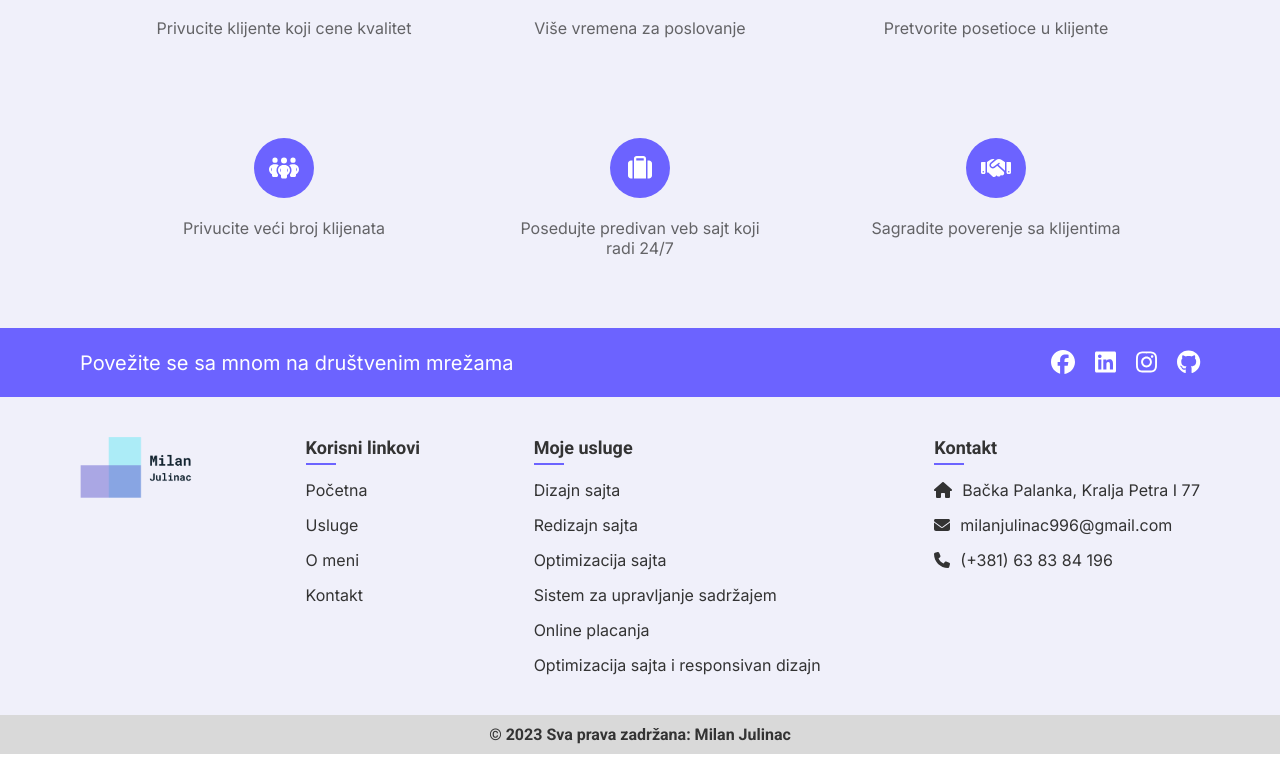
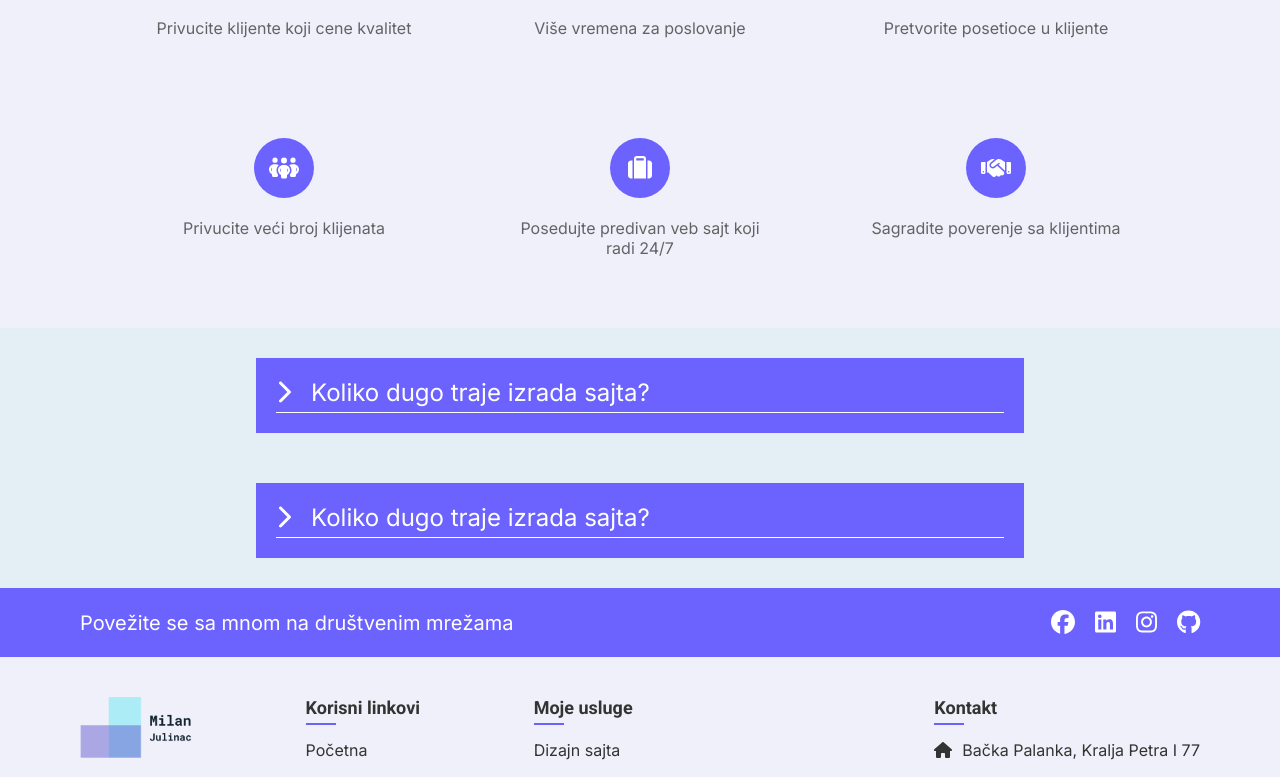
Before and after one commit to MilanJulinac42/professional-portfolio, a Next.js app: page / in a window 1280 px wide. Shown: the part 4681-5458 px from the top of the page. Before the commit the page ends 5435 px from the top, so only its background shows below. Built offline with nearby package versions, Linux system fonts and the light colour scheme.

Commit message:
fag unit done

```diff
--- a/package.json
+++ b/package.json
@@ -17,6 +17,7 @@
     "framer-motion": "^10.16.16",
     "next": "14.0.4",
     "react": "^18",
+    "react-collapsible": "^2.10.0",
     "react-dom": "^18",
     "react-intersection-observer": "^9.5.3",
     "sass": "^1.69.5"
--- /dev/null
+++ b/src/app/components/FaqUnit/FaqUnit.module.scss
@@ -0,0 +1,30 @@
+.arrowContainer {
+    display: flex;
+    align-items: center;
+    gap: 20px;
+    font-size: 24px;
+    cursor: pointer;
+    padding-bottom: 5px;
+    border-bottom: 1px solid #fff;
+
+    .arrow {
+        transition: transform 0.3s ease-in-out;
+        transform: rotate(0deg);
+    }
+
+    .rotated {
+        transform: rotate(90deg);
+    }
+}
+
+.answer {
+    margin-top: 20px;
+    padding-left: 20px;
+    font-size: 18px;
+}
+
+.container {
+    background-color: #6c63ff;
+    padding: 20px;
+    color: white;
+}
--- /dev/null
+++ b/src/app/components/FaqUnit/FaqUnit.tsx
@@ -0,0 +1,41 @@
+"use client";
+import { useState } from "react";
+import styles from "./FaqUnit.module.scss";
+import Collapsible from "react-collapsible";
+import { FontAwesomeIcon } from "@fortawesome/react-fontawesome";
+import { faChevronRight } from "@fortawesome/free-solid-svg-icons";
+
+type FaqUnitProps = {
+    question: string;
+    answer: string;
+};
+
+const FaqUnit: React.FC<FaqUnitProps> = ({ question, answer }) => {
+    const [isExpanded, setIsExpanded] = useState(false);
+
+    return (
+        <div className={styles.container}>
+            <Collapsible
+                trigger={
+                    <div
+                        className={styles.arrowContainer}
+                        onClick={() => setIsExpanded(!isExpanded)}
+                    >
+                        <span
+                            className={`${styles.arrow} ${
+                                isExpanded ? styles.rotated : ""
+                            }`}
+                        >
+                            <FontAwesomeIcon icon={faChevronRight} />
+                        </span>
+                        {question}
+                    </div>
+                }
+            >
+                <p className={styles.answer}>{answer}</p>
+            </Collapsible>
+        </div>
+    );
+};
+
+export default FaqUnit;
--- /dev/null
+++ b/src/app/layout/FaqSection/FaqSection.module.scss
@@ -0,0 +1,12 @@
+.faqContainer {
+    background-color: #e3eff5;
+    padding: 30px 0px;
+}
+
+.faqWrapper {
+    width: 60%;
+    margin: auto;
+    display: flex;
+    flex-direction: column;
+    gap: 50px;
+}
--- /dev/null
+++ b/src/app/layout/FaqSection/FaqSection.tsx
@@ -0,0 +1,25 @@
+import FaqUnit from "@/app/components/FaqUnit/FaqUnit";
+import styles from "./FaqSection.module.scss";
+
+const FaqSection = () => {
+    return (
+        <div className={styles.faqContainer}>
+            <div className={styles.faqWrapper}>
+                <FaqUnit
+                    question={"Koliko dugo traje izrada sajta?"}
+                    answer={
+                        "Vreme izrade sajta zavisi od njegove kompleksnosti i obima. U proseku, izrada sajta traje od 2 do 4 nedelje."
+                    }
+                />
+                <FaqUnit
+                    question={"Koliko dugo traje izrada sajta?"}
+                    answer={
+                        "Vreme izrade sajta zavisi od njegove kompleksnosti i obima. U proseku, izrada sajta traje od 2 do 4 nedelje.Vreme izrade sajta zavisi od njegove kompleksnosti i obima. U proseku, izrada sajta traje od 2 do 4 nedelje.Vreme izrade sajta zavisi od njegove kompleksnosti i obima. U proseku, izrada sajta traje od 2 do 4 nedelje.Vreme izrade sajta zavisi od njegove kompleksnosti i obima. U proseku, izrada sajta traje od 2 do 4 nedelje."
+                    }
+                />
+            </div>
+        </div>
+    );
+};
+
+export default FaqSection;
--- a/src/app/page.tsx
+++ b/src/app/page.tsx
@@ -10,6 +10,8 @@ import { faGears, faHandshake } from "@fortawesome/free-solid-svg-icons";
 import AboutMeHero from "./layout/AboutMeHero/AboutMeHero";
 import BenefitCard from "./components/BenefitCard/BenefitCard";
 import Benefits from "./layout/Benefits/Benefits";
+import FaqUnit from "./components/FaqUnit/FaqUnit";
+import FaqSection from "./layout/FaqSection/FaqSection";
 
 export default function Home() {
     return (
@@ -79,9 +81,10 @@ export default function Home() {
                 linkText="Pogledajte sve moje usluge"
                 link="/services"
             />
-            <Container title="Kako cu vam pomoci" background="#F0F0FA">
+            <Container title="Kako ću vam pomoći" background="#F0F0FA">
                 <Benefits />
             </Container>
+            <FaqSection />
             <Footer />
         </main>
     );
```
Also changed, not shown: 1 other file (tests, documents, lock files or other folders).
